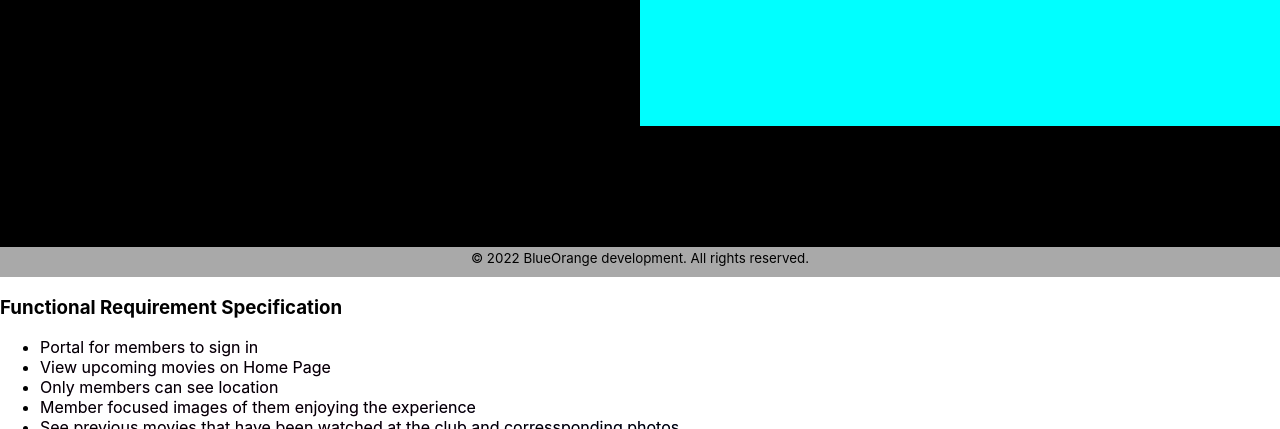
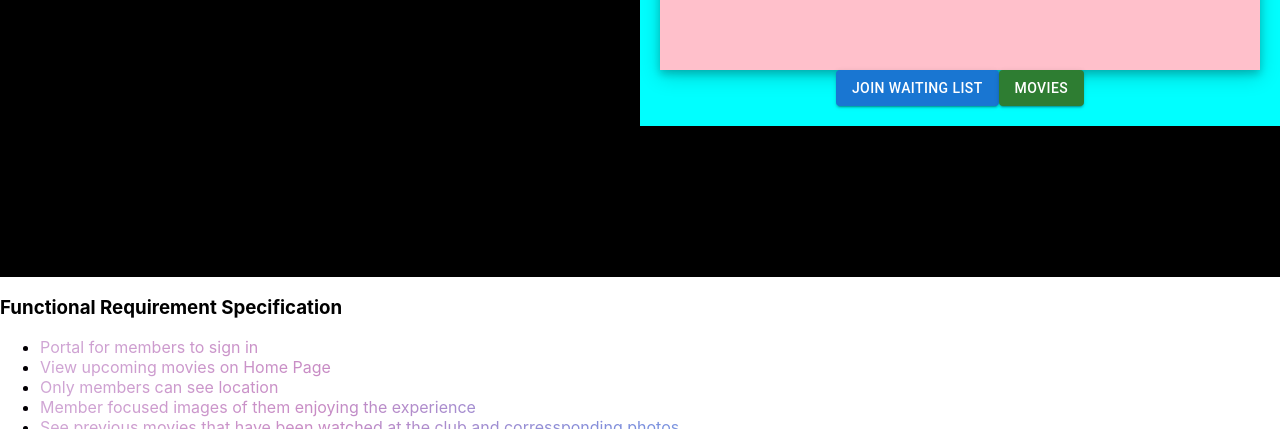
Before and after one commit to FavourEEZ/ReactApplications, a React (Create React App) app: page / in a window 1280 px wide. Shown: the part 523-952 px from the top of the page. Built offline with nearby package versions, Linux system fonts and the light colour scheme.

Commit message:
Stick footer down, split out css

```diff
--- a/src/App.css
+++ b/src/App.css
@@ -39,7 +39,7 @@
   cursor: pointer;
 }
 
-.nav-items:hover{
+.nav-items:hover {
   color: wheat;
 }
 
@@ -54,12 +54,12 @@
   height: 70vh;
 }
 
-.landing-text{
+.landing-text {
   color: wheat;
   font-size:30px;
 }
 
-.landing-text p{
+.landing-text p {
   color: white;
 }
 
@@ -72,7 +72,7 @@
 
 }
 
-.join-button{
+.join-button {
 display: flex;
 justify-content: center;
 }
@@ -82,21 +82,6 @@ justify-content: center;
   /* width: 250px; */
   box-shadow: 0 4px 8px 0 rgba(0, 0, 0, 0.2), 0 6px 20px 0 rgba(0, 0, 0, 0.19);
   text-align: center;
-  size: inherit;
+  height: 90%;
+  width: 50%;
 }
-
-li {
-  background: linear-gradient(90deg,#d1aad7,#c88bc4 25.17%,#7b8fdd 50%,#86bff2 73.09%,#bbdef2);
-  -webkit-background-clip: text;
-  /* -webkit-text-fill-color: transparent; */
-}
-
-#footer{
-  position:absolute;
-  bottom:0;
-  width:100%;
-  height:30px;
-  background: darkgray;
-  text-align: center;
-  margin-top: auto;
-}
--- a/src/App.js
+++ b/src/App.js
@@ -40,7 +40,7 @@ export default function App() {
           </Container>
           <div className='join-button'>
             <Button variant="contained" className=''> Join waiting list </Button>
-
+            <Button variant="contained" color='success' className=''> Movies </Button>
           </div>
         </div>
       </div>
--- /dev/null
+++ b/src/Body.css
@@ -0,0 +1,14 @@
+
+ul {
+    background: linear-gradient(90deg,#d1aad7,#c88bc4 25.17%,#7b8fdd 50%,#86bff2 73.09%,#bbdef2);
+    -webkit-background-clip: text;
+    -webkit-text-fill-color: transparent;
+}
+
+#footer{
+bottom:0;
+width:100%;
+height:30px;
+background: darkgray;
+text-align: center;
+}
--- a/src/Body.js
+++ b/src/Body.js
@@ -1,9 +1,9 @@
 import React from "react";
-import './App.css';
+import './Body.css';
 
 export default function Body() {
     return (
-    <div>
+    <div className="">
         <h3>Functional Requirement Specification</h3>
         <ul>
             <li> Portal for members to sign in </li>
```
